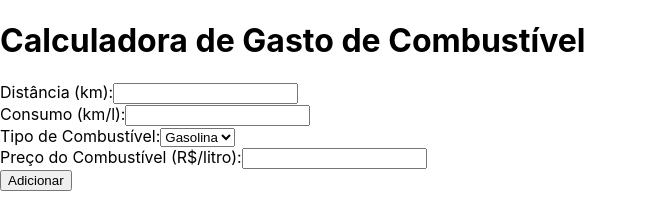
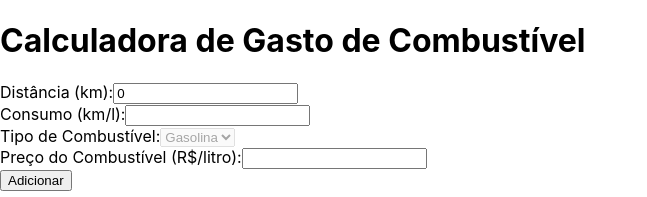
Before and after one commit to OsmOVB/-software-testing-and-quality, a React (Create React App) app in the folder implementação trabalho calculadora de combustivel/fuel-cost-calculator/: page / in a window 1280 px wide. Shown: the top 197 px of the page, without its empty margins (0-647 px from the left). Built offline with nearby package versions, Linux system fonts and the light colour scheme.

Commit message:
Refactor FuelForm component for validation min

```diff
--- a/implementação trabalho calculadora de combustivel/fuel-cost-calculator/src/App.tsx
+++ b/implementação trabalho calculadora de combustivel/fuel-cost-calculator/src/App.tsx
@@ -1,17 +1,6 @@
 import React, { useState, useEffect } from 'react';
 import FuelForm from './components/FuelForm';
-import FuelResult from './components/FuelResult';
-import { saveDataToMockDatabase, getDataFromMockDatabase } from './database/mockDatabase';
-
-/**
- * Tipos de dados do formulário.
- */
-interface FormData {
-  distance: number;
-  consumption: number;
-  fuelType: 'gasoline' | 'alcohol' | 'diesel';
-  fuelPrice: number;
-}
+import { saveDataToMockDatabase, getDataFromMockDatabase, FormData } from './database/mockDatabase';
 
 /**
  * Componente principal da aplicação.
@@ -20,7 +9,8 @@ interface FormData {
  */
 const App: React.FC = () => {
   const [formDataList, setFormDataList] = useState<FormData[]>([]);
-  const [selectedData, setSelectedData] = useState<FormData | null>(null);
+  const [selectedData, setSelectedData] = useState<FormData[]>([]);
+  const [isFormDisabled, setIsFormDisabled] = useState<boolean>(false);
 
   // Carrega os dados iniciais do mockDatabase
   useEffect(() => {
@@ -39,15 +29,23 @@ const App: React.FC = () => {
       saveDataToMockDatabase(updatedList);
       return updatedList;
     });
+
+    if (data.fuelType === 'alcohol') {
+      setSelectedData(prevList => [...prevList, data]);
+      setIsFormDisabled(true);
+    } else {
+      setSelectedData([data]);
+    }
   };
 
   /**
-   * Manipulador para selecionar dados da lista.
-   *
-   * @param {FormData} data Dados fornecidos pelo usuário.
+   * Manipulador para reiniciar o cálculo.
    */
-  const handleSelectData = (data: FormData) => {
-    setSelectedData(data);
+  const handleReset = () => {
+    setSelectedData([]);
+    setFormDataList([]);
+    setIsFormDisabled(false);
+    saveDataToMockDatabase([]); // Limpa os dados armazenados no mockDatabase
   };
 
   /**
@@ -62,25 +60,55 @@ const App: React.FC = () => {
     return totalCost.toFixed(2);
   };
 
+  /**
+   * Compara os custos entre gasolina e álcool.
+   *
+   * @returns {JSX.Element | null} Card de comparação.
+   */
+  const compareFuelCosts = (): JSX.Element | null => {
+    if (selectedData.length < 2) return null;
+
+    const [gasolineData, alcoholData] = selectedData;
+    const gasolineCost = parseFloat(calculateTotalCost(gasolineData));
+    const alcoholCost = parseFloat(calculateTotalCost(alcoholData));
+    const threshold = gasolineData.fuelPrice * 0.7;
+
+    const bestFuel = alcoholData.fuelPrice < threshold ? 'Álcool' : 'Gasolina';
+    const bestCost = alcoholData.fuelPrice < threshold ? alcoholCost : gasolineCost;
+    const worstFuel = bestFuel === 'Álcool' ? 'Gasolina' : 'Álcool';
+    const worstCost = bestFuel === 'Álcool' ? gasolineCost : alcoholCost;
+
+    return (
+      <div style={{ display: 'flex', gap: '10px', marginTop: '20px' }}>
+        <div style={{ backgroundColor: '#4caf50', padding: '20px', borderRadius: '5px', width: '250px', height: '250px' }}>
+          <h3>{bestFuel} é mais vantajoso!</h3>
+          <p>Custo: R$ {bestCost}</p>
+        </div>
+        <div style={{ backgroundColor: '#f44336', padding: '20px', borderRadius: '5px', width: '250px' }}>
+          <h3>{worstFuel}</h3>
+          <p>Custo: R$ {worstCost}</p>
+        </div>
+      </div>
+    );
+  };
+
   return (
     <div>
       <h1>Calculadora de Gasto de Combustível</h1>
-      <FuelForm onAdd={handleFormAdd} />
+      <FuelForm onAdd={handleFormAdd} initialFuelType="gasoline" disabled={isFormDisabled} />
       <h2>Lista de Dados Adicionados</h2>
       <ul>
         {formDataList.map((data, index) => (
-          <li key={index} onClick={() => handleSelectData(data)}>
+          <li key={index}>
             {data.distance} km, {data.consumption} km/l, {data.fuelType}, R$ {data.fuelPrice}/litro - Custo: R$ {calculateTotalCost(data)}
           </li>
         ))}
       </ul>
-      {selectedData && (
-        <FuelResult
-          distance={selectedData.distance}
-          consumption={selectedData.consumption}
-          fuelType={selectedData.fuelType}
-          fuelPrice={selectedData.fuelPrice}
-        />
+      {compareFuelCosts()}
+      {isFormDisabled && (
+        <button onClick={handleReset} style={{ marginTop: '20px' }}>
+          Novo Cálculo
+        </button>
       )}
     </div>
   );
--- a/implementação trabalho calculadora de combustivel/fuel-cost-calculator/src/components/FuelForm.tsx
+++ b/implementação trabalho calculadora de combustivel/fuel-cost-calculator/src/components/FuelForm.tsx
@@ -1,5 +1,5 @@
-import React from "react";
-import { useForm, SubmitHandler } from "react-hook-form";
+import React, { useState, useEffect } from 'react';
+import { useForm, SubmitHandler } from 'react-hook-form';
 
 /**
  * Tipos de entrada para o formulário de combustível.
@@ -7,7 +7,7 @@ import { useForm, SubmitHandler } from "react-hook-form";
 interface FuelFormInputs {
   distance: number;
   consumption: number;
-  fuelType: "gasoline" | "alcohol" | "diesel";
+  fuelType: 'gasoline' | 'alcohol';
   fuelPrice: number;
 }
 
@@ -16,6 +16,9 @@ interface FuelFormInputs {
  */
 interface FuelFormProps {
   onAdd: (data: FuelFormInputs) => void;
+  initialFuelType?: 'gasoline' | 'alcohol';
+  initialDistance?: number;
+  disabled?: boolean;
 }
 
 /**
@@ -26,15 +29,30 @@ interface FuelFormProps {
  * @param {FuelFormProps} props Propriedades do componente.
  * @returns JSX.Element
  */
-const FuelForm: React.FC<FuelFormProps> = ({ onAdd }) => {
-  const {
-    register,
-    handleSubmit,
-    formState: { errors },
-  } = useForm<FuelFormInputs>();
+const FuelForm: React.FC<FuelFormProps> = ({ onAdd, initialFuelType = 'gasoline', initialDistance = 0, disabled = false }) => {
+  const [fuelType, setFuelType] = useState<'gasoline' | 'alcohol'>(initialFuelType);
+  const { register, handleSubmit, formState: { errors }, reset } = useForm<FuelFormInputs>({
+    defaultValues: {
+      distance: initialDistance,
+      fuelType: initialFuelType
+    }
+  });
 
-  const submitHandler: SubmitHandler<FuelFormInputs> = (data) => {
+  useEffect(() => {
+    setFuelType(initialFuelType);
+  }, [initialFuelType]);
+
+  const submitHandler: SubmitHandler<FuelFormInputs> = data => {
     onAdd(data);
+    if (data.fuelType === 'gasoline') {
+      setFuelType('alcohol');
+      reset({
+        distance: data.distance,
+        fuelType: 'alcohol'
+      });
+    } else {
+      reset();
+    }
   };
 
   return (
@@ -42,52 +60,42 @@ const FuelForm: React.FC<FuelFormProps> = ({ onAdd }) => {
       <div>
         <label>Distância (km):</label>
         <input
-          {...register("distance", {
-            required: "Insira uma distância válida.",
-            min: { value: 0.1, message: "A distância deve ser maior que 0." },
-          })}
+          {...register('distance', { required: "Insira uma distância válida.", min: { value: 0.1, message: "A distância deve ser maior que 0." } })}
           type="number"
-          step="any"
+         // step="any"
+          disabled={fuelType === 'alcohol'} // Permite a entrada de distância para novo cálculo
+
         />
         {errors.distance && <span>{errors.distance.message}</span>}
       </div>
       <div>
         <label>Consumo (km/l):</label>
         <input
-          {...register("consumption", {
-            required: "Insira um consumo válido.",
-            min: { value: 0.1, message: "O consumo deve ser maior que 0." },
-          })}
+          {...register('consumption', { required: "Insira um consumo válido.", min: { value: 0.1, message: "O consumo deve ser maior que 0." } })}
           type="number"
           step="any"
+          disabled={disabled}
         />
         {errors.consumption && <span>{errors.consumption.message}</span>}
       </div>
       <div>
         <label>Tipo de Combustível:</label>
-        <select
-          {...register("fuelType", {
-            required: "Selecione um tipo de combustível.",
-          })}
-        >
+        <select {...register('fuelType')} disabled>
           <option value="gasoline">Gasolina</option>
           <option value="alcohol">Álcool</option>
-          <option value="diesel">Diesel</option>
         </select>
       </div>
       <div>
         <label>Preço do Combustível (R$/litro):</label>
         <input
-          {...register("fuelPrice", {
-            required: "Insira um preço válido.",
-            min: { value: 0.01, message: "O preço deve ser maior que 0.1" },
-          })}
+          {...register('fuelPrice', { required: "Insira um preço válido.", min: { value: 0.01, message: "O preço deve ser maior que 0." } })}
           type="number"
           step="any"
+          disabled={disabled}
         />
         {errors.fuelPrice && <span>{errors.fuelPrice.message}</span>}
       </div>
-      <button type="submit">Adicionar</button>
+      <button type="submit" disabled={disabled}>Adicionar</button>
     </form>
   );
 };
--- a/implementação trabalho calculadora de combustivel/fuel-cost-calculator/src/database/mockDatabase.ts
+++ b/implementação trabalho calculadora de combustivel/fuel-cost-calculator/src/database/mockDatabase.ts
@@ -1,10 +1,14 @@
 /**
  * Tipos de dados do formulário.
+ * distance: number;
+  consumption: number;
+  fuelType: 'gasoline' | 'alcohol';
+  fuelPrice: number;
  */
-interface FormData {
+export interface FormData {
   distance: number;
   consumption: number;
-    fuelType: 'gasoline' | 'alcohol' | 'diesel';
+  fuelType: 'gasoline' | 'alcohol';
   fuelPrice: number;
 }
 
```
Lines whose indentation alone changed are shown as unchanged.
